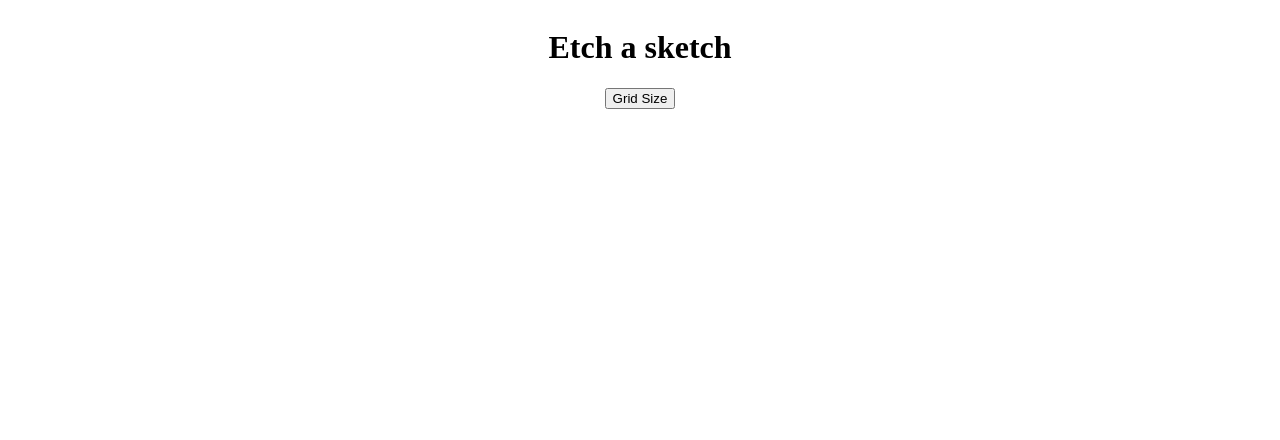
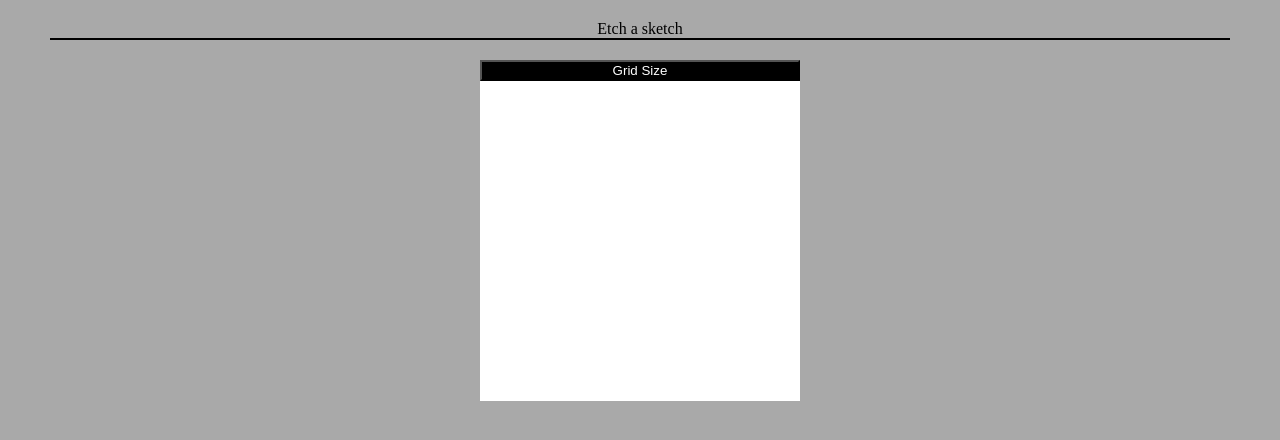
Before and after one commit to DinisAzPereira/etch-a-sketch, a plain HTML site: page index.html in a window 1280 px wide. Drawn offline with Linux system fonts and the light colour scheme.

Commit message:
Adding styles to webpage

```diff
--- a/index.html
+++ b/index.html
@@ -1,20 +1,27 @@
 <!DOCTYPE html>
 <html lang="en">
+
 <head>
     <meta charset="UTF-8">
     <meta name="viewport" content="width=device-width, initial-scale=1.0">
     <title>Document</title>
     <link rel="stylesheet" href="styles.css">
 </head>
+
 <body>
 
-            <h1> Etch a sketch</h1>
+        <div class="etchAsketch"> Etch a sketch</div>
+
+        <div class="gridContainer">
             <button class="gridSize" onclick="SquaresNumberPromp()"> Grid Size</button>
 
-        <div class="container">
+            <div class="container">
+
+            </div>
 
         </div>
-
+    </div>
     <script src="script.js"></script>
 </body>
+
 </html>
--- a/styles.css
+++ b/styles.css
@@ -3,25 +3,49 @@ body {
     display: flex;
     flex-direction: column;
     align-items: center;
-    justify-content: center;
+    min-height: 100VH;
+    min-width: 100VH;
+    margin: 0;
+    background-color: #A9A9A9;
 }
 
 h1 {
 
     display: flex;
     justify-content: center;
-}
-
-
-.gridSize {
-
 
 }
 
+.etchAsketch {
+    display: flex;
+    border-bottom: 2px solid black;
+    align-items: center;
+    justify-content: center;
+        margin: 20px;
+    max-width: 1180px;
+    width: 100%;
+
+}
+
+.gridSize {
+    color: white;
+    background-color: black;
+}
+
+.gridSize:hover {
+    color: black;
+    background-color: white;
+}
+
+.gridContainer {
+    display: flex;
+    flex-direction: column;
+}
 .container {
     display: flex;
     flex-wrap: wrap;
     justify-content: center;
+    align-items: center;
     flex-direction: column;
     width: 320px;
     height: 320px;
@@ -32,7 +56,7 @@ h1 {
 .square {
     box-sizing: border-box;
     flex-grow: 1;
-    background-color: aqua ;
+    background-color: white ;
     height: 20px;
 
     border: "0.5px solid black";
```
